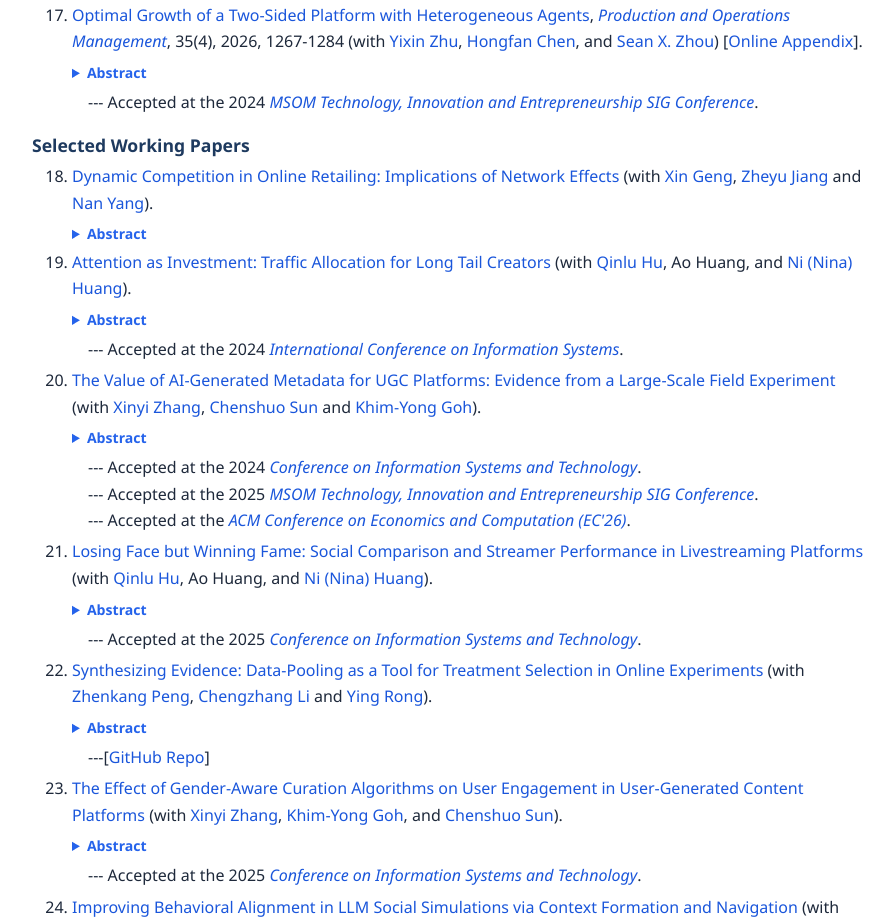
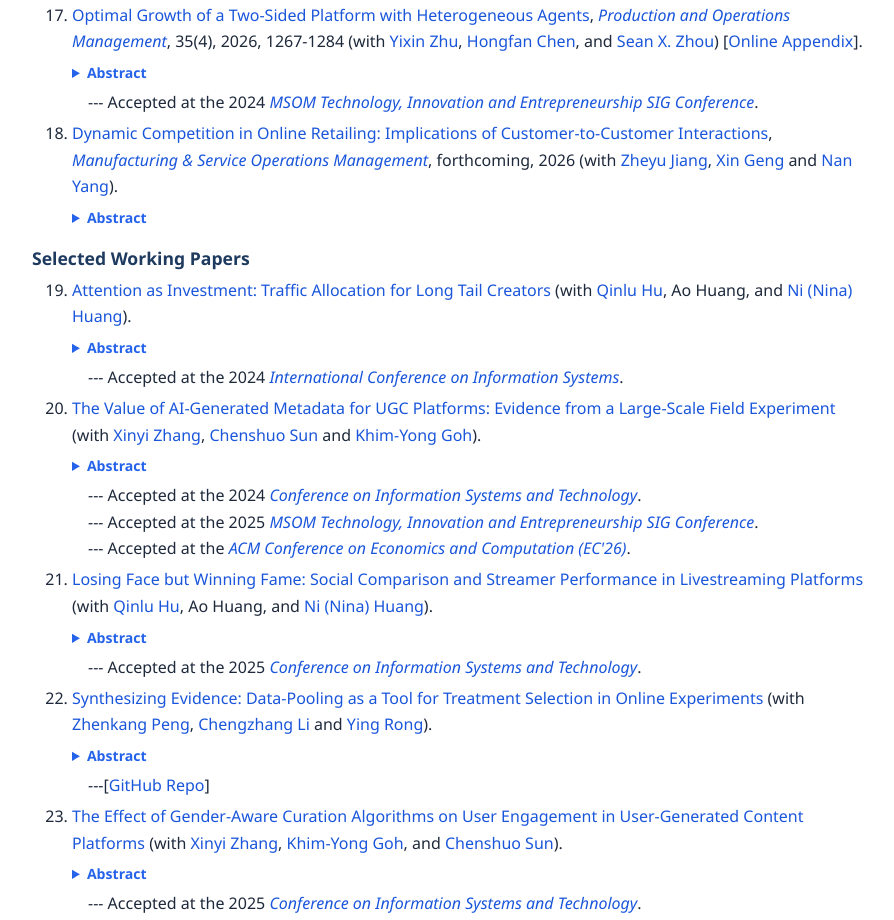
Before and after one commit to rphilipzhang/rphilipzhang, a plain HTML site: page research.html in a window 1280 px wide. Shown: the part 2934-3854 px from the top of the page, without its empty margins (180-1074 px from the left). Drawn offline with nearby package versions, Linux system fonts and the light colour scheme.

Commit message:
Update research.html

```diff
--- a/research.html
+++ b/research.html
@@ -189,15 +189,17 @@
 <li>--- Accepted at the 2024 <em><a href="https://msom2024.umn.edu/home" target="_blank">MSOM Technology, Innovation and Entrepreneurship SIG Conference</a></em>.</li>
 </ul>
 
+<li> <a href="Dynamic_Competition-nonblinded.pdf" target="_blank">Dynamic Competition in Online Retailing: Implications of Customer-to-Customer Interactions</a>, <em><a href="https://pubsonline.informs.org/journal/msom" target="_blank">Manufacturing & Service Operations Management</a></em>, forthcoming, 2026 (with <a href="https://sme.nju.edu.cn/c3/0a/c5187a639754/pagem8.htm" target="_blank">Zheyu Jiang</a>, <a href="https://people.miami.edu/profile/4e7b79b418f05bf627f4ade8f2ef0ed9">Xin Geng</a> and <a href="https://www.bus.miami.edu/thought-leadership/faculty/management/yang.html" target="_blank">Nan Yang</a>).
+<details class="abstract"><summary>Abstract</summary><p>We study dynamic competition among online retailers when network effects are present. We analyze how network effects shape equilibrium pricing strategies and market outcomes over time.</p></details>
+</li>
+
+
 </ol>
 
 <h3>Selected Working Papers</h3>
 
-<ol type=1 start=18>
+<ol type=1 start=19>
 
-<li> <a href="Dynamic_Competition-nonblinded.pdf" target="_blank">Dynamic Competition in Online Retailing: Implications of Network Effects</a> (with <a href="https://people.miami.edu/profile/4e7b79b418f05bf627f4ade8f2ef0ed9">Xin Geng</a>, <a href="https://sme.nju.edu.cn/c3/0a/c5187a639754/pagem8.htm" target="_blank">Zheyu Jiang</a> and <a href="https://www.bus.miami.edu/thought-leadership/faculty/management/yang.html" target="_blank">Nan Yang</a>).
-<details class="abstract"><summary>Abstract</summary><p>We study dynamic competition among online retailers when network effects are present. We analyze how network effects shape equilibrium pricing strategies and market outcomes over time.</p></details>
-</li>
 
 <li> <a href="Traffic_Allocation-unblinded.pdf" target="_blank">Attention as Investment: Traffic Allocation for Long Tail Creators</a> (with <a href="https://grad.bschool.cuhk.edu.hk/students/hu-qinlu/" target="_blank">Qinlu Hu</a>, Ao Huang, and <a href="https://nihuang.me/" target="_blank">Ni (Nina) Huang</a>).
 <details class="abstract"><summary>Abstract</summary><p>We study how platforms should allocate traffic to long-tail content creators as an investment in their growth potential. We leverage two randomized field experiments and one large-scale observational study with two leading short-video platforms in Asia, and synthesize the evidence in an analytical model to prescribe the optimal attention allocation.</p></details>
```
